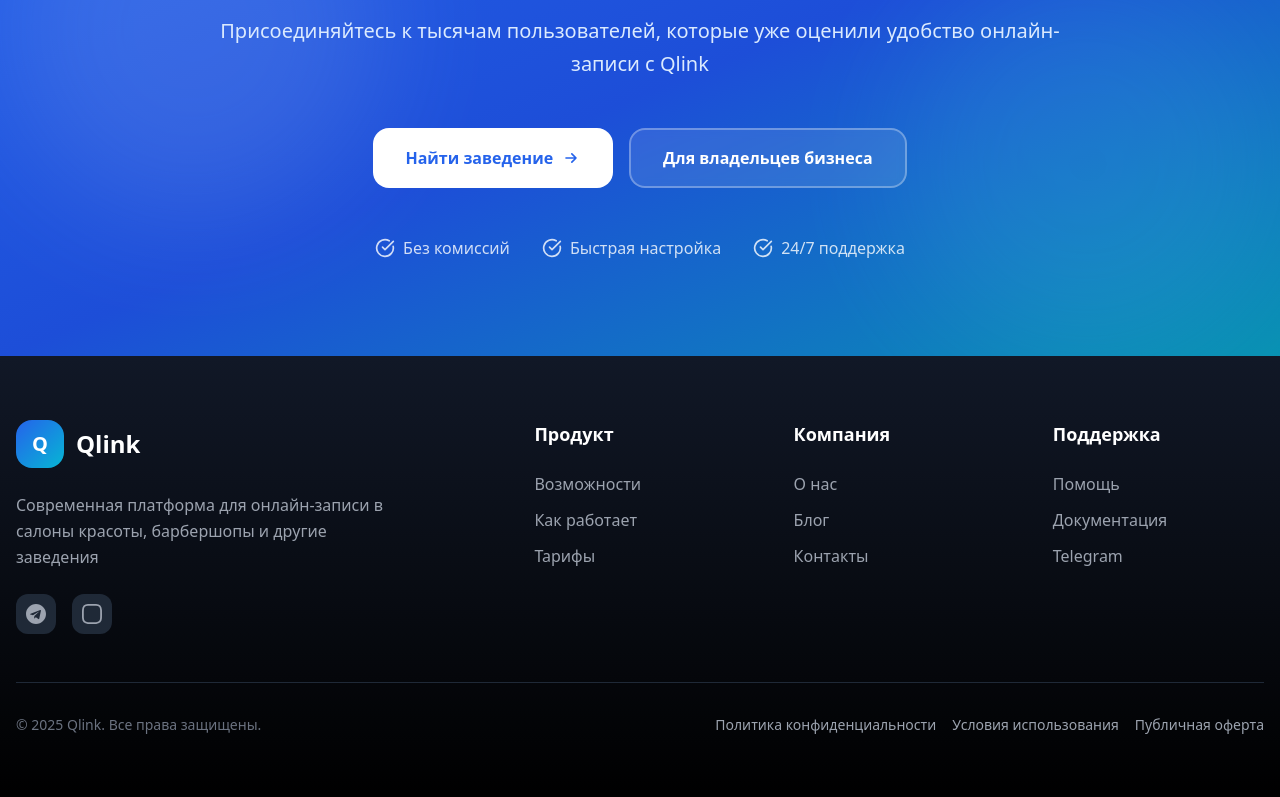
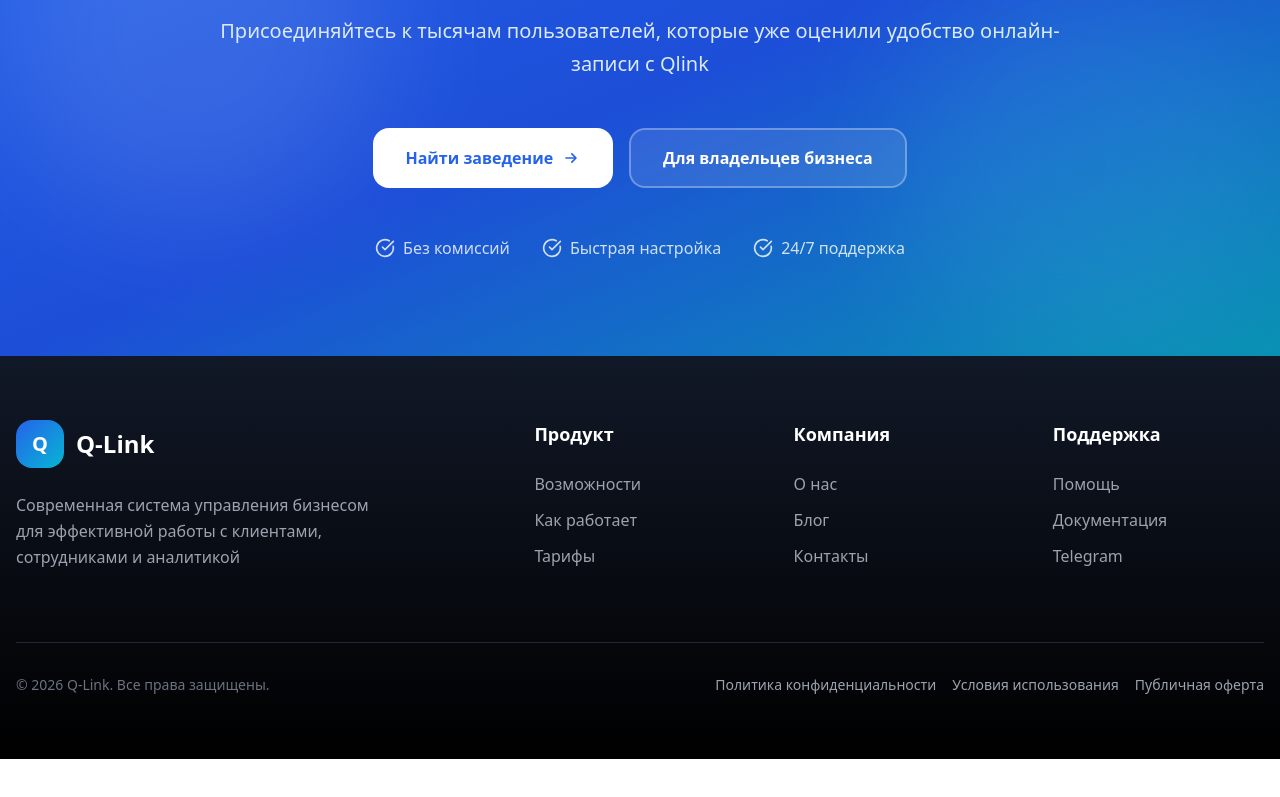
Before and after one commit to Br1Im/qlink, a Next.js app in the folder packages/frontend/: page / in a window 1280 px wide. Shown: the part 6305-7102 px from the top of the page. After the commit the page ends 7064 px from the top, so only its background shows below. Built offline with nearby package versions, Linux system fonts and the light colour scheme.

Commit message:
Обновлен футер: год изменен на 2026, удалены ненужные социальные ссылки, обновлено описание Q-Link

```diff
--- a/packages/frontend/src/app/page.tsx
+++ b/packages/frontend/src/app/page.tsx
@@ -1041,38 +1041,12 @@
                 <div className="w-12 h-12 bg-gradient-to-br from-blue-600 to-cyan-500 rounded-2xl flex items-center justify-center">
                   <span className="text-white font-bold text-xl">Q</span>
                 </div>
-                <span className="text-2xl font-bold text-white">Qlink</span>
+                <span className="text-2xl font-bold text-white">Q-Link</span>
               </div>
               <p className="text-gray-400 leading-relaxed mb-6 max-w-sm">
-                Современная платформа для онлайн-записи в салоны красоты,
-                барбершопы и другие заведения
+                Современная система управления бизнесом для эффективной работы
+                с клиентами, сотрудниками и аналитикой
               </p>
-              <div className="flex space-x-4">
-                <a
-                  href="#"
-                  className="w-10 h-10 bg-gray-800 hover:bg-gradient-to-br hover:from-blue-600 hover:to-cyan-500 rounded-xl flex items-center justify-center transition-all duration-300"
-                >
-                  <svg
-                    className="w-5 h-5"
-                    fill="currentColor"
-                    viewBox="0 0 24 24"
-                  >
-                    <path d="M12 0C5.373 0 0 5.373 0 12s5.373 12 12 12 12-5.373 12-12S18.627 0 12 0zm5.894 8.221l-1.97 9.28c-.145.658-.537.818-1.084.508l-3-2.21-1.446 1.394c-.14.18-.357.295-.6.295-.002 0-.003 0-.005 0l.213-3.054 5.56-5.022c.24-.213-.054-.334-.373-.121l-6.869 4.326-2.96-.924c-.64-.203-.658-.64.135-.954l11.566-4.458c.538-.196 1.006.128.832.941z" />
-                  </svg>
-                </a>
-                <a
-                  href="#"
-                  className="w-10 h-10 bg-gray-800 hover:bg-gradient-to-br hover:from-blue-600 hover:to-cyan-500 rounded-xl flex items-center justify-center transition-all duration-300"
-                >
-                  <svg
-                    className="w-5 h-5"
-                    fill="currentColor"
-                    viewBox="0 0 24 24"
-                  >
-                    <path d="M12 2.163c3.204 0 3.584.012 4.85.07 3.252.148 4.771 1.691 4.919 4.919.058 1.265.069 1.645.069 4.849 0 3.205-.012 3.584-.069 4.849-.149 3.225-1.664 4.771-4.919 4.919-1.266.058-1.644.07-4.85.07-3.204 0-3.584-.012-4.849-.07-3.26-.149-4.771-1.699-4.919-4.92-.058-1.265-.07-1.644-.07-4.849 0-3.204.013-3.583.07-4.849.149-3.227 1.664-4.771 4.919-4.919 1.266-.057 1.645-.069 4.849-.069zm0-2.163c-3.259 0-3.667.014-4.947.072-4.358.2-6.78 2.618-6.98 6.98-.059 1.281-.073 1.689-.073 4.948 0 3.259.014 3.668.072 4.948.2 4.358 2.618 6.78 6.98 6.98 1.281.058 1.689.072 4.948.072 3.259 0 3.668-.014 4.948-.072 4.354-.2 6.782-2.618 6.979-6.98.059-1.28.073-1.689.073-4.948 0-3.259-.014-3.667-.072-4.947-.196-4.354-2.617-6.78-6.979-6.98-1.281-.059-1.69-.073-4.949-.073z" />
-                  </svg>
-                </a>
-              </div>
             </div>
             <div>
               <h4 className="text-white font-semibold mb-6 text-lg">Продукт</h4>
@@ -1166,7 +1140,7 @@
           </div>
           <div className="border-t border-gray-800 pt-8 flex flex-col md:flex-row justify-between items-center">
             <p className="text-sm text-gray-500">
-              © 2025 Qlink. Все права защищены.
+              © 2026 Q-Link. Все права защищены.
             </p>
             <div className="flex flex-wrap gap-4 mt-4 md:mt-0 text-sm">
               <a href="/privacy" className="hover:text-white transition-colors">
```
